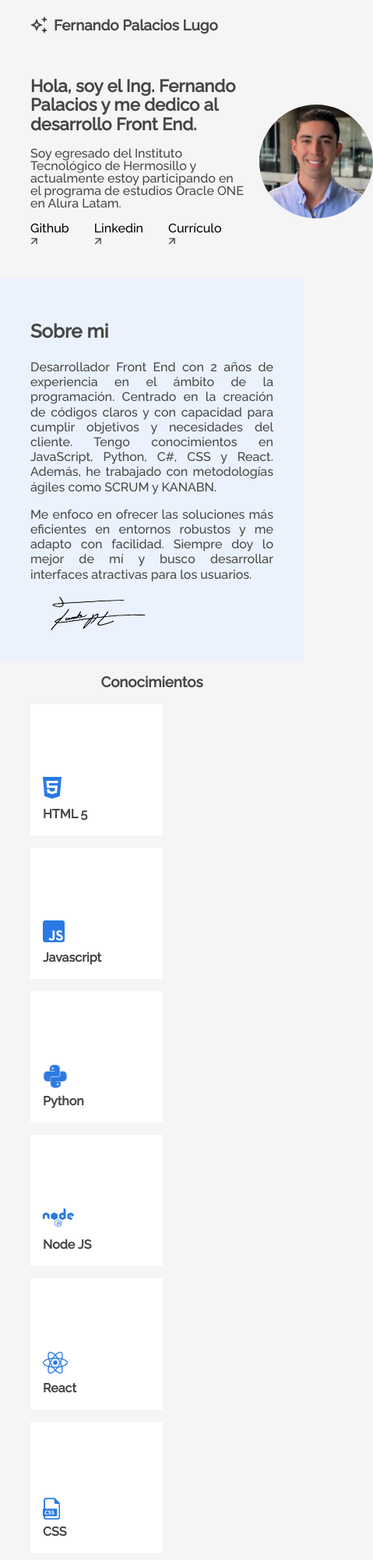
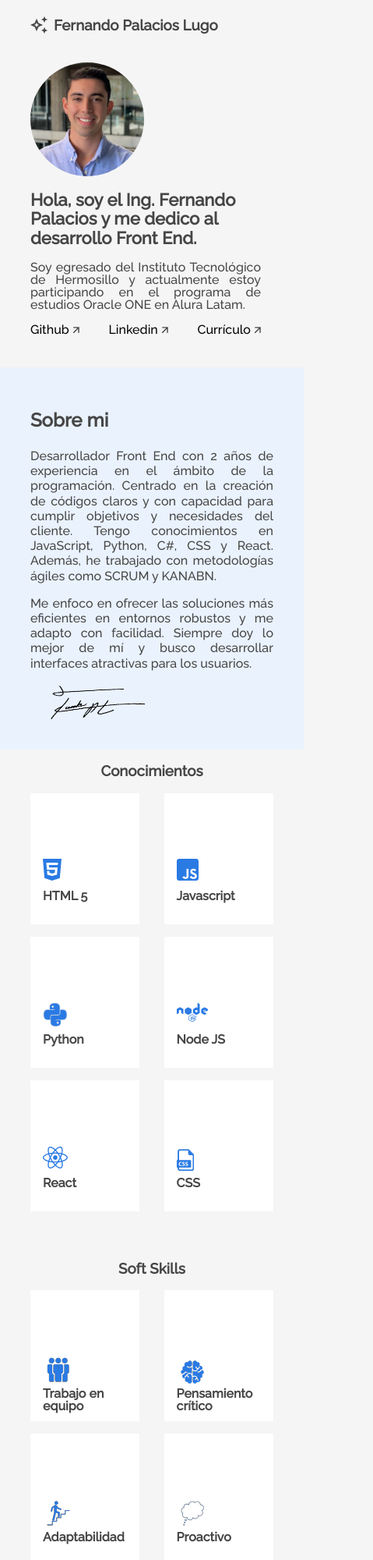
Before and after one commit to ferpalacios9/Mi-Portafolio, a plain HTML site: page index.html in a window 390 px wide. Shown: the top 2000 px of the page at 78% size, 479 px wide, since content can reach past the window. Drawn offline with Linux system fonts and the light colour scheme.

Commit message:
Diseño responsivo mobile parte 1

```diff
--- a/assets/css/academic/academic-courses.css
+++ b/assets/css/academic/academic-courses.css
@@ -22,3 +22,10 @@
 .academic__courses__item__img > img{
     max-width: 180px;
 }
+
+
+@media (max-width: 425px) {
+    .academic__courses__box {
+        width: 100%;
+    }
+}
--- a/assets/css/contact/contacto-input.css
+++ b/assets/css/contact/contacto-input.css
@@ -36,3 +36,9 @@
     transform: translateY(10px);
     transition: transform .5s;
 }
+
+@media (max-width: 425px) {
+    .formcontacto__input, .formcontacto__textarea {
+        width: 100%;
+    }
+}
--- a/assets/css/contact/contacto-text.css
+++ b/assets/css/contact/contacto-text.css
@@ -12,3 +12,13 @@
     font-weight: normal;
     line-height: 1.2;
 }
+
+@media (max-width: 425px) {
+    .formcontacto__text {
+        width: 100%;
+    }
+
+    .formcontacto__subtext {
+        text-align: justify;
+    }
+}
--- a/assets/css/knowledge/knowledge-line.css
+++ b/assets/css/knowledge/knowledge-line.css
@@ -29,3 +29,13 @@
 .knowledge__name {
     margin-top: 0.5rem;
 }
+
+@media (max-width: 425px) {
+    .knowledge__box {
+        width: 45%;
+    }
+
+    .knowledge__box > ul{
+        margin: 60% 0 0 0;
+    }
+}
--- a/assets/css/skills/skills-line.css
+++ b/assets/css/skills/skills-line.css
@@ -26,3 +26,13 @@
 .skills__name {
     margin-top: 0.5rem;
 }
+
+@media (max-width: 425px) {
+    .skills__box {
+        width: 45%;
+    }
+
+    .skills__box > ul{
+        margin: 60% 0 0 0;
+    }
+}
--- a/assets/css/title/title-container.css
+++ b/assets/css/title/title-container.css
@@ -30,3 +30,23 @@
         font-size: 1rem;
     }
 }
+
+@media (max-width: 425px) {
+    .title__div {
+        flex-flow: column-reverse;
+        align-items: flex-start;
+        width: 100%;
+    }
+
+    .title__subsection {
+        text-align: justify;
+    }
+
+    .title__network {
+        justify-content: space-between;
+    }
+
+    .title__network__item {
+        margin-right: 0;
+    }
+}
```
